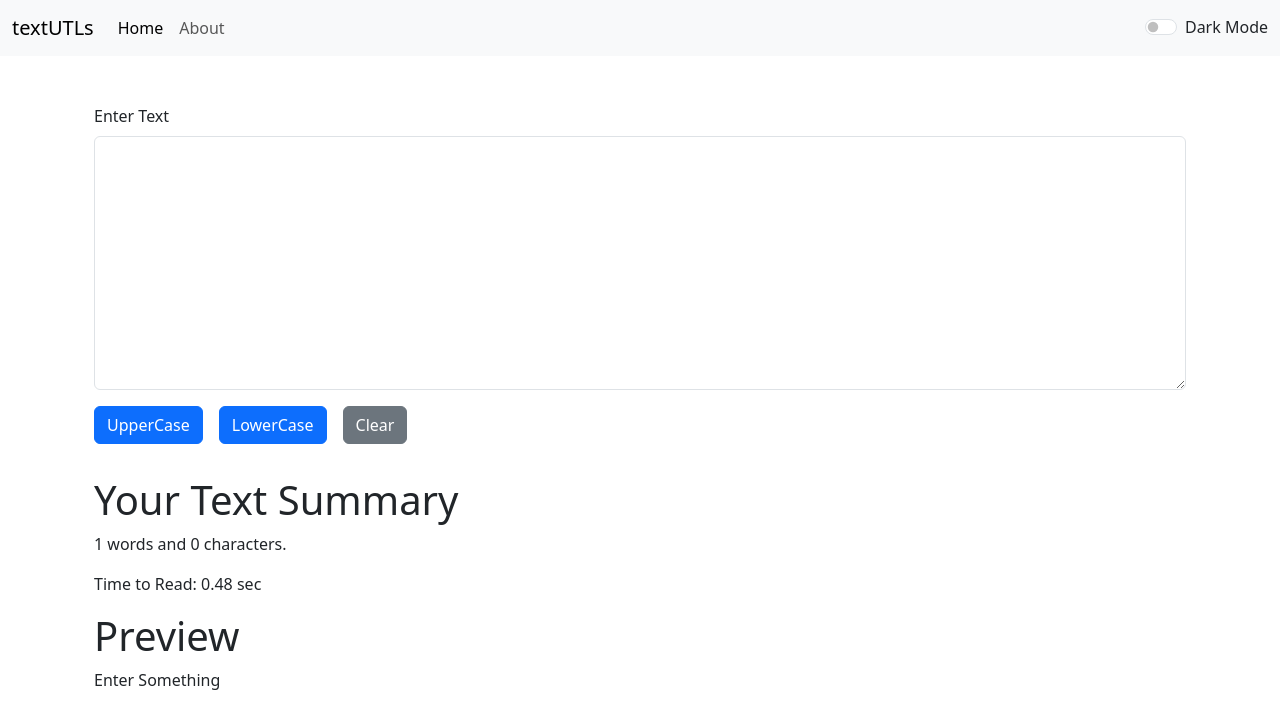
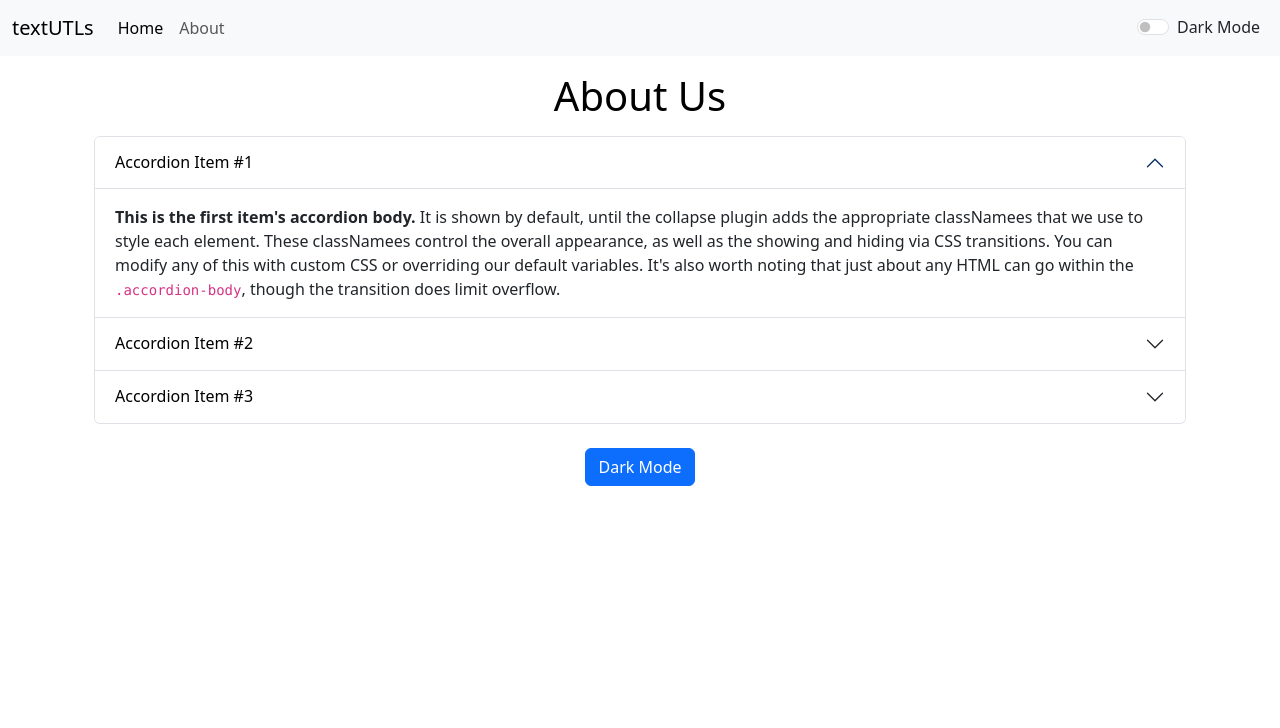
Before and after one commit to Fardaan-Mahdi/textUTLs, a React (Create React App) app: page /about in a window 1280 px wide. Shown: the top 728 px of the page. Built offline with nearby package versions, Linux system fonts and the light colour scheme.

Commit message:
using router

```diff
--- a/package.json
+++ b/package.json
@@ -8,6 +8,7 @@
     "@testing-library/user-event": "^13.5.0",
     "react": "^18.2.0",
     "react-dom": "^18.2.0",
+    "react-router-dom": "^6.22.0",
     "react-scripts": "5.0.1",
     "web-vitals": "^2.1.4"
   },
--- a/public/index.html
+++ b/public/index.html
@@ -7,12 +7,12 @@
     <meta name="theme-color" content="#000000" />
     <meta
       name="description"
-      content="Web site created using create-react-app"
+      content="TextUTLs is webapp used to manipulate web text"
     />
     <link rel="apple-touch-icon" href="%PUBLIC_URL%/logo192.png" />
     <link rel="manifest" href="%PUBLIC_URL%/manifest.json" />
     <link href="https://cdn.jsdelivr.net/npm/bootstrap@5.3.2/dist/css/bootstrap.min.css" rel="stylesheet" integrity="sha384-T3c6CoIi6uLrA9TneNEoa7RxnatzjcDSCmG1MXxSR1GAsXEV/Dwwykc2MPK8M2HN" crossorigin="anonymous">
-    <title>React App</title>
+    <title>TextUTLs - Home</title>
   </head>
   <body>
     <noscript>You need to enable JavaScript to run this app.</noscript>
--- a/src/App.js
+++ b/src/App.js
@@ -1,47 +1,81 @@
-import './App.css';
-import Navbar from './components/Navbar';
-import TextForm from './components/TextForm';
-import Alert from './components/Alert'
-import React,{ useState } from 'react';
-// import About from './components/About';
+import "./App.css";
+import Navbar from "./components/Navbar";
+import TextForm from "./components/TextForm";
+import Alert from "./components/Alert";
+import About from "./components/About";
+import React, { useState } from "react";
+import { BrowserRouter as Router, Routes, Route } from "react-router-dom";
 
 function App() {
-  const [mode, setMode]=useState('light');
-  const [alert,setAlert]=useState(null);
+  const [mode, setMode] = useState("light");
+  // const [greenMode,setGreenMode]=useState("light");
+  const [alert, setAlert] = useState(null);
 
-  const showAlert=(message,type)=>{
+  const showAlert = (message, type) => {
     setAlert({
       msg: message,
-      type: type
-    })
-    setTimeout(()=>{setAlert(null)},1500);
-  }
-  const toggleMode=()=>{
-    if (mode === 'dark') {
-      document.body.style.backgroundColor = 'white';
-      document.body.style.color = 'black';
-      showAlert("Light mode has been enabled","success")
+      type: type,
+    });
+    setTimeout(() => {
+      setAlert(null);
+    }, 1500);
+  };
+
+  const toggleMode = () => {
+    if (mode === "dark") {
+      document.body.style.backgroundColor = "white";
+      document.body.style.color = "black";
+      showAlert("Light mode has been enabled", "success");
     } else {
-      document.body.style.backgroundColor = '#042743';
-      document.body.style.color = 'white';
-      showAlert("Dark mode has been enabled","success")
+      document.body.style.backgroundColor = "#042743";
+      document.body.style.color = "white";
+      showAlert("Dark mode has been enabled", "success");
     }
+    setMode((prevMode) => (prevMode === "light" ? "dark" : "light"));
+  };
+  // const toggleGreen=()=>{
+  //   if (greenMode === 'green') {
+  //     document.body.style.backgroundColor = 'white';
+  //     document.body.style.color = 'black';
+  //     showAlert("Light mode has been enabled","success")
+  //   } else {
+  //     document.body.style.backgroundColor = '#228B22';
+  //     document.body.style.color = 'white';
+  //     showAlert("Green mode has been enabled","success")
+  //   }
+  //   setGreenMode(prevMode=>(prevMode==='light'? 'green':'light'))
+  // }
 
-    setMode(prevMode=>(prevMode==='light'? 'dark':'light'))
-
-  }
   return (
-    <>
-      <Navbar  title="textUTLs" about="About" mode={mode} toggleMode={toggleMode}/>
+    <Router>
+      <Navbar
+        title="textUTLs"
+        about="About"
+        mode={mode}
+        // greenMode={greenMode}
+        toggleMode={toggleMode}
+        // toggleGreen={toggleGreen}
+      />
       {/* <Navbar /> */}
-      <Alert alert={alert}/>
+      <Alert alert={alert} />
 
       <div className="container">
-        <TextForm showAlert={showAlert} heading='Enter Text' mode={mode}/>
-        {/* <About/> */}
+        <Routes>
+          <Route exact path="/about" element={<About />} />
+          <Route
+            exact path="/"
+            element={
+              <TextForm
+                showAlert={showAlert}
+                heading="Enter Text"
+                mode={mode}
+                // greenMode={greenMode}
+              />
+            }
+          />
+        </Routes>
       </div>
-
-    </>
+    </Router>
   );
 }
 
--- a/src/components/About.js
+++ b/src/components/About.js
@@ -2,8 +2,8 @@ import React, {useState} from "react";
 
 function About() {
     const[myStyle,setStyle]=useState({
-        color: 'white',
-        backgroundColor: 'black'
+        color: 'black',
+        backgroundColor: 'white'
     });
 
     const [btnText,setBtnText]=useState('Dark Mode');
--- a/src/components/Navbar.js
+++ b/src/components/Navbar.js
@@ -1,15 +1,17 @@
 import React from "react";
 import PropTypes from "prop-types";
+import { Link } from "react-router-dom";
 
 export default function Navbar(props) {
+
   return (
     <nav
       className={`navbar navbar-expand-lg navbar-${props.mode} bg-${props.mode}`}
     >
       <div className="container-fluid">
-        <a className="navbar-brand" href="/">
+        <Link className="navbar-brand" to="/">
           {props.title}
-        </a>
+        </Link>
         <button
           className="navbar-toggler"
           type="button"
@@ -24,14 +26,14 @@ export default function Navbar(props) {
         <div className="collapse navbar-collapse" id="navbarSupportedContent">
           <ul className="navbar-nav me-auto mb-2 mb-lg-0">
             <li className="nav-item">
-              <a className="nav-link active" aria-current="page" href="/">
+              <Link className="nav-link active" aria-current="page" to="/">
                 Home
-              </a>
+              </Link>
             </li>
             <li className="nav-item">
-              <a className="nav-link" href="/">
+              <Link className="nav-link" to="/about">
                 {props.about}
-              </a>
+              </Link>
             </li>
           </ul>
           {/* <form className="d-flex" role="search">
@@ -45,7 +47,7 @@ export default function Navbar(props) {
               Search
             </button>
           </form> */}
-          <div className={`form-check form-switch text-${props.mode==='light'?'dark':'light'}`}>
+          <div className={`form-check form-switch text-${props.mode==='light'?'dark':'light'} mx-2`}>
             <input
               onClick={props.toggleMode}
               className="form-check-input"
@@ -57,6 +59,18 @@ export default function Navbar(props) {
               {props.mode==='light'?'Dark':'Light'} Mode
             </label>
           </div>
+          {/* <div className={`form-check form-switch text-${props.greenMode==='light'?'green':'light'}  mx-2`}>
+            <input
+              onClick={props.toggleGreen}
+              className="form-check-input"
+              type="checkbox"
+              role="switch"
+              id="flexSwitchCheckDefault"
+            />
+            <label className="form-check-label" htmlFor="flexSwitchCheckDefault">
+              {props.greenMode==='light'?'Green':'Light'} Mode
+            </label>
+          </div> */}
         </div>
       </div>
     </nav>
--- a/src/components/TextForm.js
+++ b/src/components/TextForm.js
@@ -19,6 +19,14 @@ function TextForm(props) {
   function handleClear(){
     setText("")
     props.showAlert("Cleared","info");
+  }
+
+  const wordsCount=(text)=>{
+    if(text===""){
+        return 0;
+    }
+    const array=text.trim().split(/\s+/);
+    return array.length;
   }
   return (
     <>
@@ -42,7 +50,7 @@ function TextForm(props) {
       </div></div>
       <div className="container">
         <h1>Your Text Summary</h1>
-        <p>{text.split(" ").length} words and {text.length} characters.</p>
+        <p>{wordsCount(text)} words and {text.length} characters.</p>
         <p>Time to Read: {0.48* text.split(" ").length} sec</p>
         <h1>Preview</h1>
         <p>{text.length>0?text:"Enter Something"}</p>
```
Also changed, not shown: 2 other files (tests, documents, lock files or other folders).
